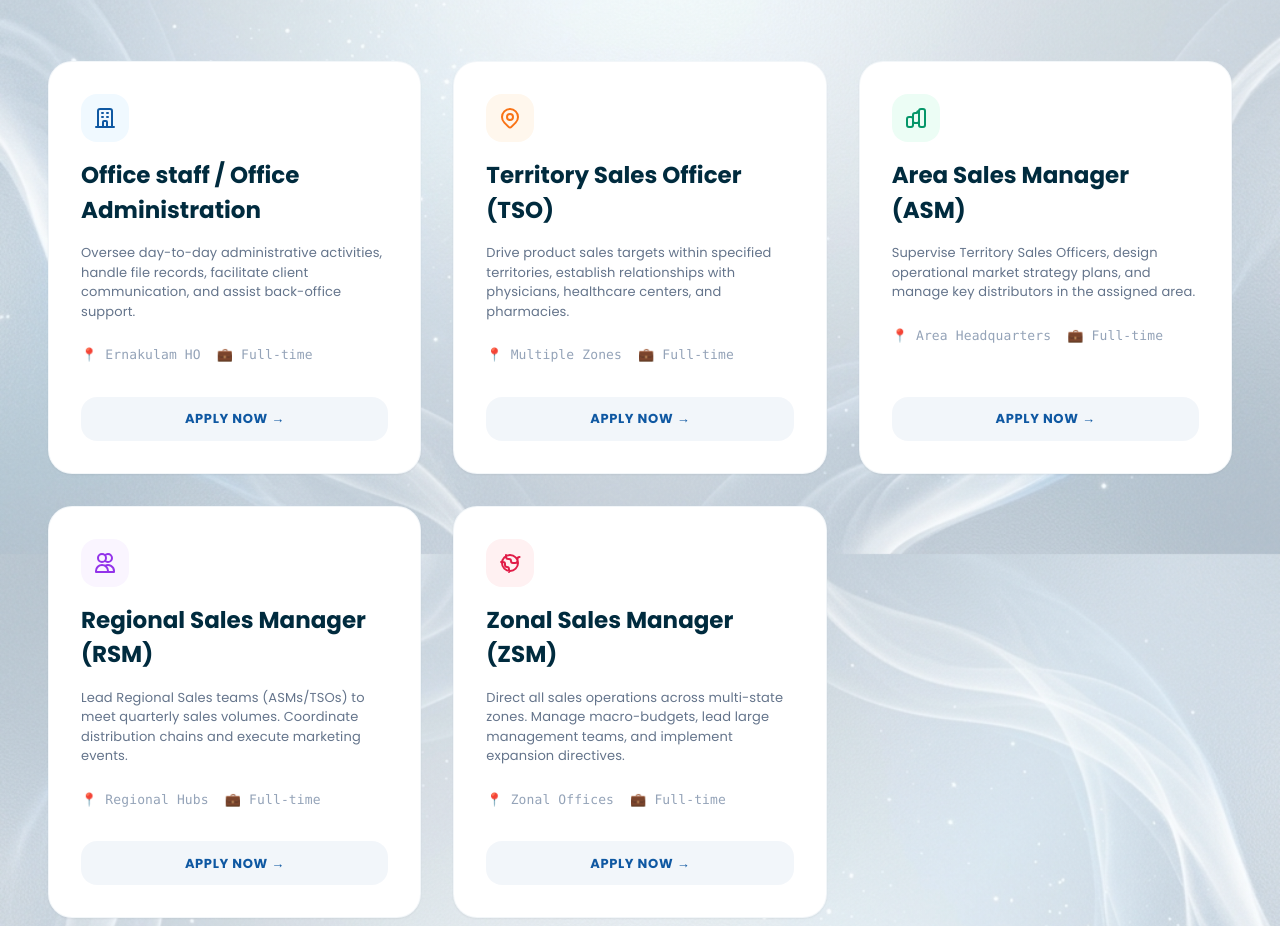
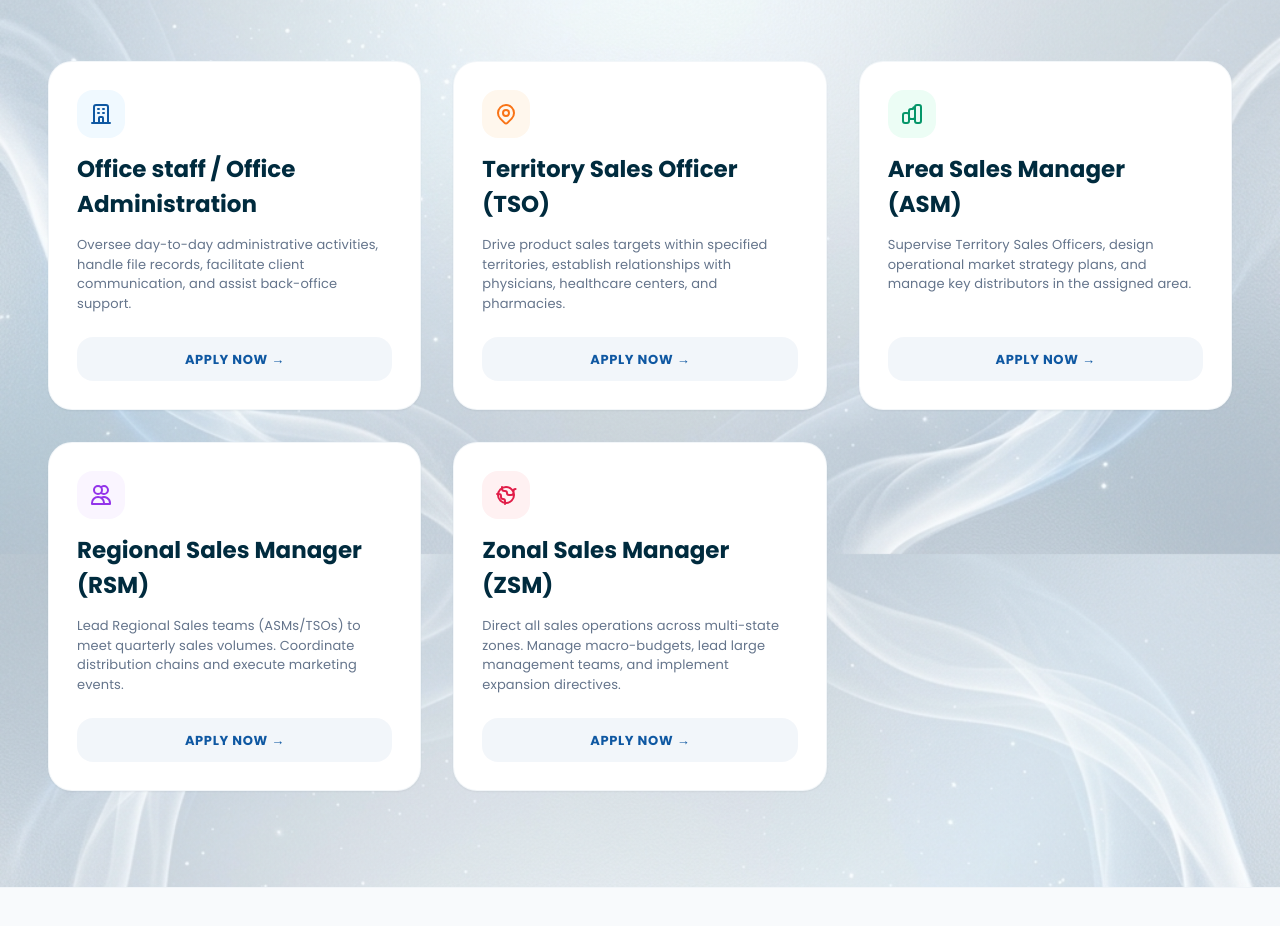
Before and after one commit to Oxentra/Oxentrapharma, a plain HTML site: page careers.html in a window 1280 px wide. Shown: the part 726-1652 px from the top of the page. Drawn offline with nearby package versions, Linux system fonts and the light colour scheme.

Commit message:
Remove location/employment-type metadata tags from career role cards and optimize card padding/spacing

```diff
--- a/careers.html
+++ b/careers.html
@@ -277,8 +277,8 @@
 
           <!-- Profile 1: Office Staff / Administration -->
           <div
-            class="bg-white rounded-3xl border border-slate-100/90 shadow-sm p-8 flex flex-col justify-between hover:shadow-md transition-all duration-300 group">
-            <div class="space-y-4">
+            class="bg-white rounded-3xl border border-slate-100/90 shadow-sm p-7 flex flex-col justify-between hover:shadow-md transition-all duration-300 group">
+            <div class="space-y-3.5">
               <div
                 class="w-12 h-12 rounded-2xl bg-sky-50 flex items-center justify-center text-[#0f58a2] group-hover:scale-110 transition-transform duration-300">
                 <svg class="w-6 h-6" fill="none" stroke="currentColor" stroke-width="2" viewBox="0 0 24 24">
@@ -291,21 +291,17 @@
                 Oversee day-to-day administrative activities, handle file records, facilitate client communication, and
                 assist back-office support.
               </p>
-              <div class="pt-2 text-xs text-slate-400 font-mono flex items-center gap-4">
-                <span>📍 Ernakulam HO</span>
-                <span>💼 Full-time</span>
-              </div>
             </div>
             <button onclick="preselectPosition('Office staff / Office Administration')"
-              class="mt-8 w-full py-3 bg-[#0f58a2]/5 text-[#0f58a2] font-bold rounded-2xl hover:bg-[#0f58a2] hover:text-white transition-all text-xs tracking-wider uppercase">
+              class="mt-6 w-full py-3 bg-[#0f58a2]/5 text-[#0f58a2] font-bold rounded-2xl hover:bg-[#0f58a2] hover:text-white transition-all text-xs tracking-wider uppercase">
               Apply Now <span>→</span>
             </button>
           </div>
 
           <!-- Profile 2: Territory Sales Officer (TSO) -->
           <div
-            class="bg-white rounded-3xl border border-slate-100/90 shadow-sm p-8 flex flex-col justify-between hover:shadow-md transition-all duration-300 group">
-            <div class="space-y-4">
+            class="bg-white rounded-3xl border border-slate-100/90 shadow-sm p-7 flex flex-col justify-between hover:shadow-md transition-all duration-300 group">
+            <div class="space-y-3.5">
               <div
                 class="w-12 h-12 rounded-2xl bg-orange-50 flex items-center justify-center text-[#f97316] group-hover:scale-110 transition-transform duration-300">
                 <svg class="w-6 h-6" fill="none" stroke="currentColor" stroke-width="2" viewBox="0 0 24 24">
@@ -319,21 +315,17 @@
                 Drive product sales targets within specified territories, establish relationships with physicians,
                 healthcare centers, and pharmacies.
               </p>
-              <div class="pt-2 text-xs text-slate-400 font-mono flex items-center gap-4">
-                <span>📍 Multiple Zones</span>
-                <span>💼 Full-time</span>
-              </div>
             </div>
             <button onclick="preselectPosition('Territory Sales Officer (TSO)')"
-              class="mt-8 w-full py-3 bg-[#0f58a2]/5 text-[#0f58a2] font-bold rounded-2xl hover:bg-[#0f58a2] hover:text-white transition-all text-xs tracking-wider uppercase">
+              class="mt-6 w-full py-3 bg-[#0f58a2]/5 text-[#0f58a2] font-bold rounded-2xl hover:bg-[#0f58a2] hover:text-white transition-all text-xs tracking-wider uppercase">
               Apply Now <span>→</span>
             </button>
           </div>
 
           <!-- Profile 3: Area Sales Manager (ASM) -->
           <div
-            class="bg-white rounded-3xl border border-slate-100/90 shadow-sm p-8 flex flex-col justify-between hover:shadow-md transition-all duration-300 group">
-            <div class="space-y-4">
+            class="bg-white rounded-3xl border border-slate-100/90 shadow-sm p-7 flex flex-col justify-between hover:shadow-md transition-all duration-300 group">
+            <div class="space-y-3.5">
               <div
                 class="w-12 h-12 rounded-2xl bg-emerald-50 flex items-center justify-center text-emerald-600 group-hover:scale-110 transition-transform duration-300">
                 <svg class="w-6 h-6" fill="none" stroke="currentColor" stroke-width="2" viewBox="0 0 24 24">
@@ -346,21 +338,17 @@
                 Supervise Territory Sales Officers, design operational market strategy plans, and manage key
                 distributors in the assigned area.
               </p>
-              <div class="pt-2 text-xs text-slate-400 font-mono flex items-center gap-4">
-                <span>📍 Area Headquarters</span>
-                <span>💼 Full-time</span>
-              </div>
             </div>
             <button onclick="preselectPosition('Area Sales Manager (ASM)')"
-              class="mt-8 w-full py-3 bg-[#0f58a2]/5 text-[#0f58a2] font-bold rounded-2xl hover:bg-[#0f58a2] hover:text-white transition-all text-xs tracking-wider uppercase">
+              class="mt-6 w-full py-3 bg-[#0f58a2]/5 text-[#0f58a2] font-bold rounded-2xl hover:bg-[#0f58a2] hover:text-white transition-all text-xs tracking-wider uppercase">
               Apply Now <span>→</span>
             </button>
           </div>
 
           <!-- Profile 4: Regional Sales Manager (RSM) -->
           <div
-            class="bg-white rounded-3xl border border-slate-100/90 shadow-sm p-8 flex flex-col justify-between hover:shadow-md transition-all duration-300 group">
-            <div class="space-y-4">
+            class="bg-white rounded-3xl border border-slate-100/90 shadow-sm p-7 flex flex-col justify-between hover:shadow-md transition-all duration-300 group">
+            <div class="space-y-3.5">
               <div
                 class="w-12 h-12 rounded-2xl bg-purple-50 flex items-center justify-center text-purple-600 group-hover:scale-110 transition-transform duration-300">
                 <svg class="w-6 h-6" fill="none" stroke="currentColor" stroke-width="2" viewBox="0 0 24 24">
@@ -373,21 +361,17 @@
                 Lead Regional Sales teams (ASMs/TSOs) to meet quarterly sales volumes. Coordinate distribution chains
                 and execute marketing events.
               </p>
-              <div class="pt-2 text-xs text-slate-400 font-mono flex items-center gap-4">
-                <span>📍 Regional Hubs</span>
-                <span>💼 Full-time</span>
-              </div>
             </div>
             <button onclick="preselectPosition('Regional Sales Manager (RSM)')"
-              class="mt-8 w-full py-3 bg-[#0f58a2]/5 text-[#0f58a2] font-bold rounded-2xl hover:bg-[#0f58a2] hover:text-white transition-all text-xs tracking-wider uppercase">
+              class="mt-6 w-full py-3 bg-[#0f58a2]/5 text-[#0f58a2] font-bold rounded-2xl hover:bg-[#0f58a2] hover:text-white transition-all text-xs tracking-wider uppercase">
               Apply Now <span>→</span>
             </button>
           </div>
 
           <!-- Profile 5: Zonal Sales Manager (ZSM) -->
           <div
-            class="bg-white rounded-3xl border border-slate-100/90 shadow-sm p-8 flex flex-col justify-between hover:shadow-md transition-all duration-300 group">
-            <div class="space-y-4">
+            class="bg-white rounded-3xl border border-slate-100/90 shadow-sm p-7 flex flex-col justify-between hover:shadow-md transition-all duration-300 group">
+            <div class="space-y-3.5">
               <div
                 class="w-12 h-12 rounded-2xl bg-rose-50 flex items-center justify-center text-rose-600 group-hover:scale-110 transition-transform duration-300">
                 <svg class="w-6 h-6" fill="none" stroke="currentColor" stroke-width="2" viewBox="0 0 24 24">
@@ -400,13 +384,9 @@
                 Direct all sales operations across multi-state zones. Manage macro-budgets, lead large management teams,
                 and implement expansion directives.
               </p>
-              <div class="pt-2 text-xs text-slate-400 font-mono flex items-center gap-4">
-                <span>📍 Zonal Offices</span>
-                <span>💼 Full-time</span>
-              </div>
             </div>
             <button onclick="preselectPosition('Zonal Sales Manager (ZSM)')"
-              class="mt-8 w-full py-3 bg-[#0f58a2]/5 text-[#0f58a2] font-bold rounded-2xl hover:bg-[#0f58a2] hover:text-white transition-all text-xs tracking-wider uppercase">
+              class="mt-6 w-full py-3 bg-[#0f58a2]/5 text-[#0f58a2] font-bold rounded-2xl hover:bg-[#0f58a2] hover:text-white transition-all text-xs tracking-wider uppercase">
               Apply Now <span>→</span>
             </button>
           </div>
```
